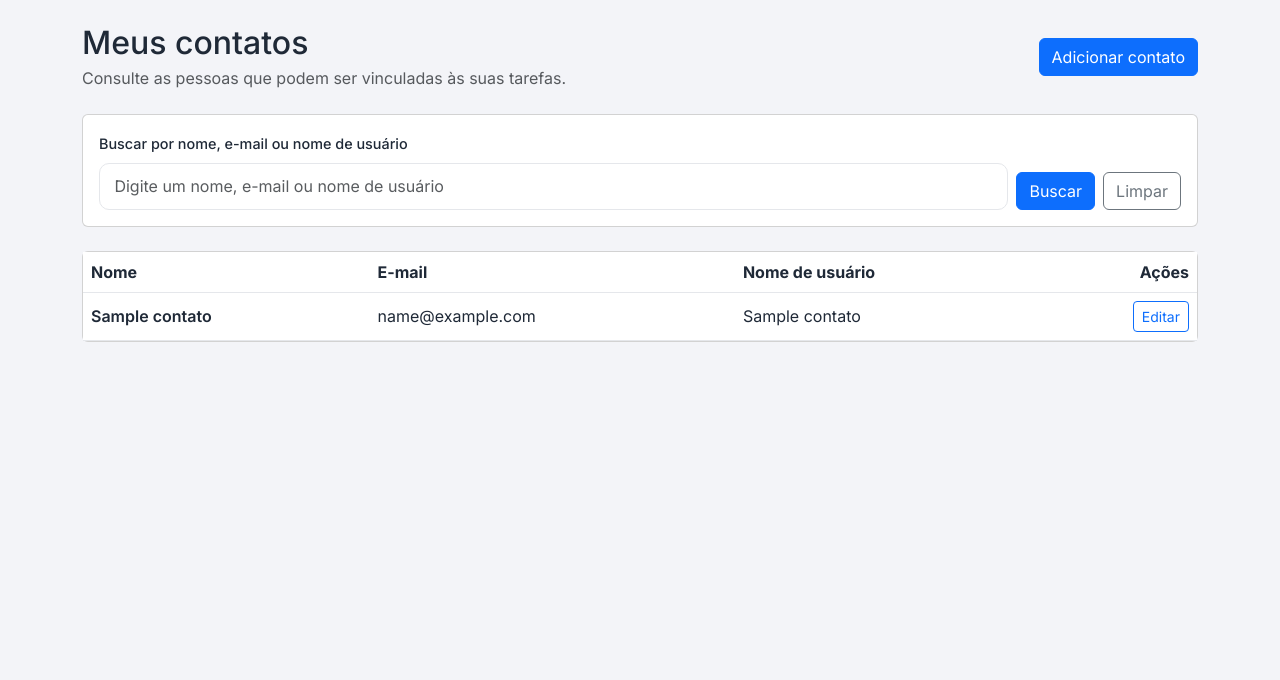
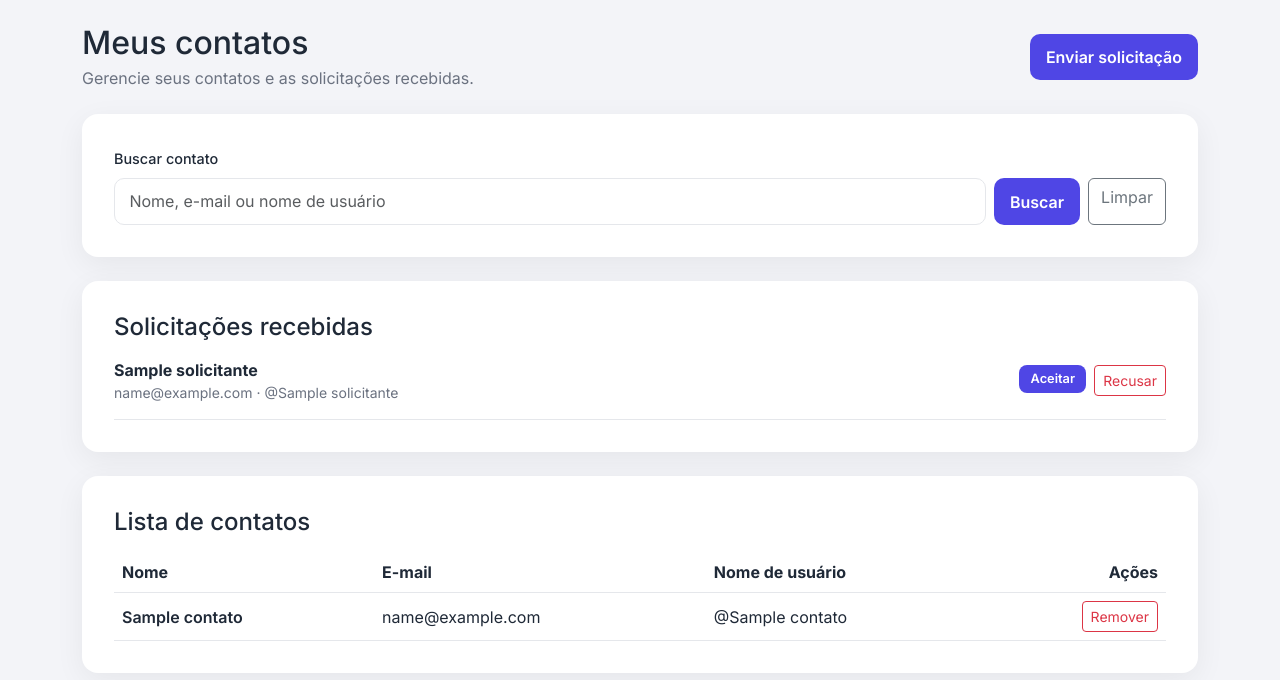
Before and after one commit to oaliso/taskdorah, a Flask app: template gerenciador_de_tarefas/templates/contatos.html in a window 1280 px wide. Shown: the part 56-736 px from the top of the page. Run offline with Flask 3, Linux system fonts and the light colour scheme; the template is opened without the code that fills it: most values are stand-ins (such as "Sample title", 1, 10 or a date in 2020).

Commit message:
Tarefa 16: adapta templates ao modelo de contatos

```diff
--- a/gerenciador_de_tarefas/templates/contatos.html
+++ b/gerenciador_de_tarefas/templates/contatos.html
@@ -6,36 +6,68 @@
 <div class="d-flex flex-column flex-md-row justify-content-between align-items-md-center gap-3 mb-4">
     <div>
         <h1 class="h2 mb-1">Meus contatos</h1>
-        <p class="text-body-secondary mb-0">
-            Consulte as pessoas que podem ser vinculadas às suas tarefas.
+        <p class="text-secondary mb-0">
+            Gerencie seus contatos e as solicitações recebidas.
         </p>
     </div>
-    <a class="btn btn-primary" href="{{ url_for('formulario_contato') }}">
-        Adicionar contato
+    <a class="btn btn-principal" href="{{ url_for('formulario_contato') }}">
+        Enviar solicitação
     </a>
 </div>
 
-<form method="get" action="{{ url_for('lista_contatos') }}" class="card card-body mb-4">
+<form method="get" action="{{ url_for('lista_contatos') }}" class="cartao mb-4">
     <div class="row g-2 align-items-end">
         <div class="col-md">
-            <label class="form-label" for="busca">Buscar por nome, e-mail ou nome de usuário</label>
+            <label class="form-label" for="busca">Buscar contato</label>
             <input
                 class="form-control"
                 id="busca"
                 name="busca"
                 type="search"
                 value="{{ request.args.get('busca', '') }}"
-                placeholder="Digite um nome, e-mail ou nome de usuário"
+                placeholder="Nome, e-mail ou nome de usuário"
             >
         </div>
         <div class="col-md-auto d-flex gap-2">
-            <button class="btn btn-primary" type="submit">Buscar</button>
+            <button class="btn btn-principal" type="submit">Buscar</button>
             <a class="btn btn-outline-secondary" href="{{ url_for('lista_contatos') }}">Limpar</a>
         </div>
     </div>
 </form>
 
-<div class="card">
+{% if solicitacoes %}
+<section class="cartao mb-4" aria-labelledby="titulo-solicitacoes">
+    <h2 class="h4 mb-3" id="titulo-solicitacoes">Solicitações recebidas</h2>
+
+    <div class="d-flex flex-column gap-3">
+        {% for solicitacao in solicitacoes %}
+        <div class="d-flex flex-column flex-md-row justify-content-between align-items-md-center gap-3 border-bottom pb-3">
+            <div>
+                <strong>{{ solicitacao.solicitante.nome }}</strong>
+                <div class="text-secondary small">
+                    {{ solicitacao.solicitante.email }} · @{{ solicitacao.solicitante.nomeUsuario }}
+                </div>
+            </div>
+
+            <div class="d-flex flex-wrap gap-2">
+                <form method="post" action="{{ url_for('responder_contato', contato_id=solicitacao.id) }}">
+                    <input type="hidden" name="acao" value="aceitar">
+                    <button class="btn btn-principal btn-sm" type="submit">Aceitar</button>
+                </form>
+                <form method="post" action="{{ url_for('responder_contato', contato_id=solicitacao.id) }}">
+                    <input type="hidden" name="acao" value="recusar">
+                    <button class="btn btn-outline-danger btn-sm" type="submit">Recusar</button>
+                </form>
+            </div>
+        </div>
+        {% endfor %}
+    </div>
+</section>
+{% endif %}
+
+<section class="cartao" aria-labelledby="titulo-contatos">
+    <h2 class="h4 mb-3" id="titulo-contatos">Lista de contatos</h2>
+
     <div class="table-responsive">
         <table class="table table-hover align-middle mb-0">
             <thead>
@@ -50,26 +82,29 @@
                 {% for contato in contatos %}
                 <tr>
                     <td class="fw-semibold">{{ contato.nome }}</td>
-                    <td>{{ contato.email or 'Não informado' }}</td>
-                    <td>{{ contato.nomeUsuario or 'Não informado' }}</td>
+                    <td>{{ contato.email }}</td>
+                    <td>@{{ contato.nomeUsuario }}</td>
                     <td class="text-end">
-                        <a
-                            class="btn btn-sm btn-outline-primary"
-                            href="{{ url_for('formulario_contato', contato_id=contato.id) }}"
+                        <form
+                            method="post"
+                            action="{{ url_for('remover_contato', contato_id=current_user.contatoCom(contato).id) }}"
+                            class="d-inline"
                         >
-                            Editar
-                        </a>
+                            <button class="btn btn-outline-danger btn-sm" type="submit">
+                                Remover
+                            </button>
+                        </form>
                     </td>
                 </tr>
                 {% else %}
                 <tr>
-                    <td colspan="4" class="text-center text-body-secondary py-5">
-                        Nenhum contato encontrado.
+                    <td colspan="4" class="text-center text-secondary py-4">
+                        Você ainda não possui contatos adicionados.
                     </td>
                 </tr>
                 {% endfor %}
             </tbody>
         </table>
     </div>
-</div>
+</section>
 {% endblock %}
```
Also changed, not shown: gerenciador_de_tarefas/templates/contato_form.html (deleted, +0 -63 lines), gerenciador_de_tarefas/templates/contatos_form.html (added, +38 -0 lines).
